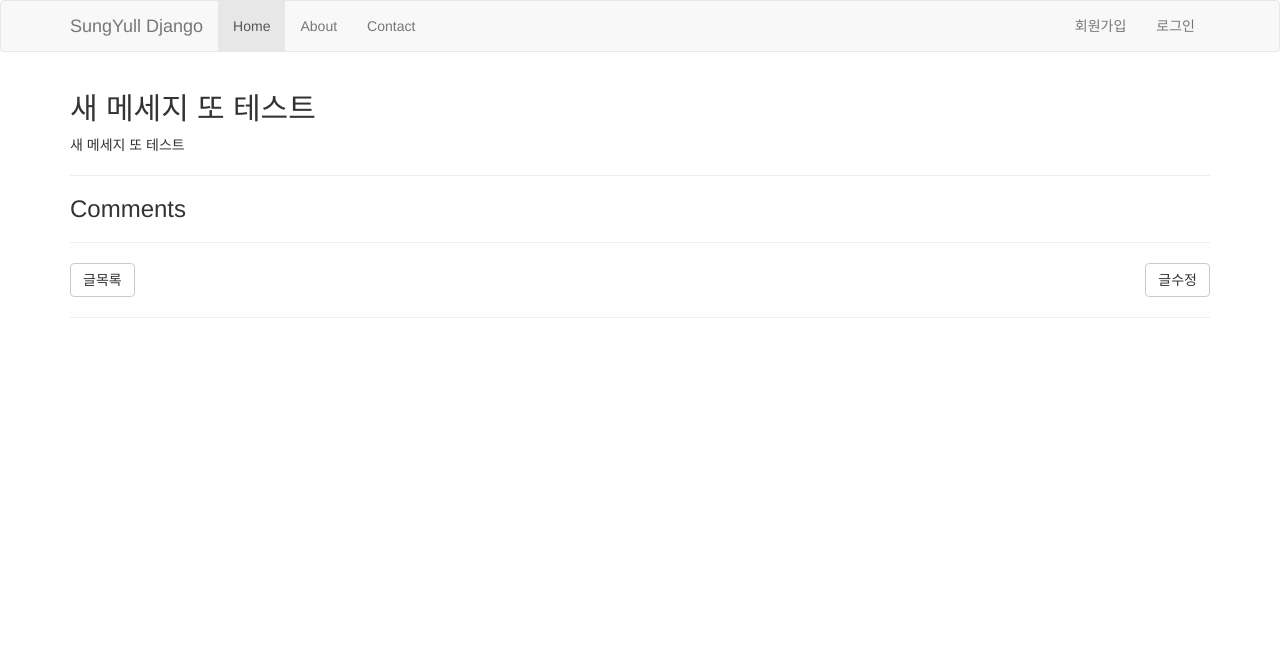
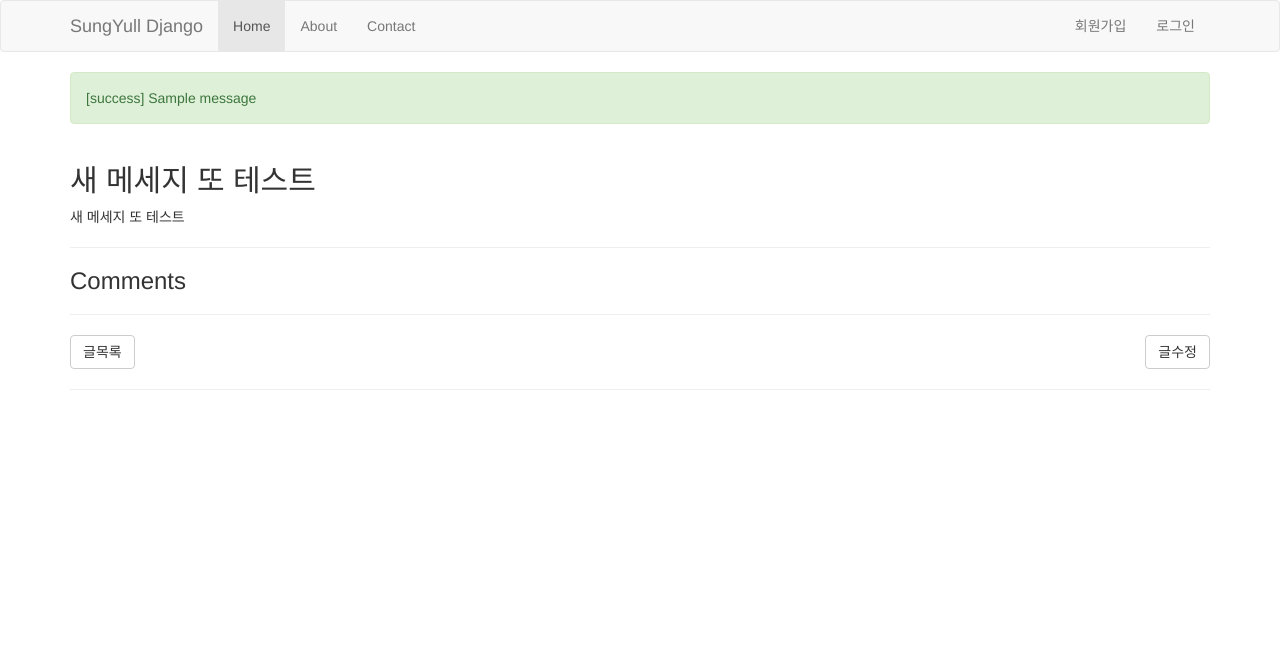
Before and after one commit to sungyull/askDjango_old, a Django app: page /blog/1010/ in a window 1280 px wide. Shown: the top 650 px of the page. Run offline with Django 3.2, Linux system fonts and the light colour scheme; data comes from the database, SQL or seed files in the repository; both versions use the stored data as it was after the commit; one stand-in notice (Sample message) is shown; parts of the project's set-up code (start-up, migrations or seed data) failed here and were passed over; some libraries are stand-ins or nearby versions.

Commit message:
EP26. 스테틱파일 13분

```diff
--- a/askdjango/settings.py
+++ b/askdjango/settings.py
@@ -129,5 +129,8 @@ USE_TZ = True
 # https://docs.djangoproject.com/en/1.11/howto/static-files/
 
 STATIC_URL = '/static/'
+STATICFILES_DIR = [
+    os.path.join(BASE_DIR, 'askdjango', 'static'),
+]
 
 INTERNAL_IPS = ["127.0.0.1"]
--- /dev/null
+++ b/askdjango/static/1.txt
@@ -0,0 +1 @@
+adsfasdfasd
--- /dev/null
+++ b/askdjango/static/style.css
@@ -0,0 +1,5 @@
+/* askdjango/static/style.css */
+
+body{
+    background-color: lightyellow;
+}
--- /dev/null
+++ b/askdjango/static/style.html
@@ -0,0 +1,5 @@
+/* askdjango/static/style.css */
+
+body{
+    background-color: lightyellow;
+}
--- a/askdjango/templates/layout.html
+++ b/askdjango/templates/layout.html
@@ -57,6 +57,17 @@
             </div>
         </nav>
 
+        {% if messages %}
+        <div class="container">
+            {% for message in messages  %}
+                <div {% if message.tags %} class="alert alert-{{ message.tags }}" {% endif %}>
+                    [{{ message.tags }}]
+                    {{ message.message }}
+                </div>
+            {% endfor %}
+        </div>
+        {% endif %}
+
         {% block content %}
         {% endblock %}
 
--- a/blog/templates/blog/post_list.html
+++ b/blog/templates/blog/post_list.html
@@ -9,7 +9,7 @@
     <div class="container">
         <div class="jumbotron">
             <h1>Django Template <sup>by SungYull</sup></h1>
-            <p>파이썬, 장고... 간단 쇼핑몰 만들기...</p>
+            <p>파이썬, 장고... 간단 쇼핑몰 만들기... BASE_DIR= {{ BASE_DIR }}  </p>
             <p>
                 <a class="btn btn-lg btn-primary" href="http://facebook.com/groups/askdjango">
                 AskDjango 페이스북 그룹 &raquo;
--- a/blog/views.py
+++ b/blog/views.py
@@ -1,5 +1,5 @@
 # blog/views.py
-
+from django.contrib import messages
 from django.shortcuts import get_object_or_404,  render, redirect
 from .forms import PostForm
 from .models import Post
@@ -36,6 +36,7 @@ def post_new(request):
         form = PostForm(request.POST, request.FILES)
         if form.is_valid():
             post = form.save()
+            messages.success(request, '새 포스팅을 저장했습니다.')
             return redirect(post)  # post.get_absolute_url()
     else:
         form = PostForm()
@@ -51,6 +52,7 @@ def post_edit(request, id):
         form = PostForm(request.POST, request.FILES, instance=post)
         if form.is_valid():
             post = form.save()
+            messages.success(request, '포스팅을  수정했습니다.')
             return redirect(post)  # post.get_absolute_url()
     else:
         form = PostForm(instance=post)
```
Also changed, not shown: blog/static/blog/style.css (added, +7 -0 lines), db.sqlite3.
